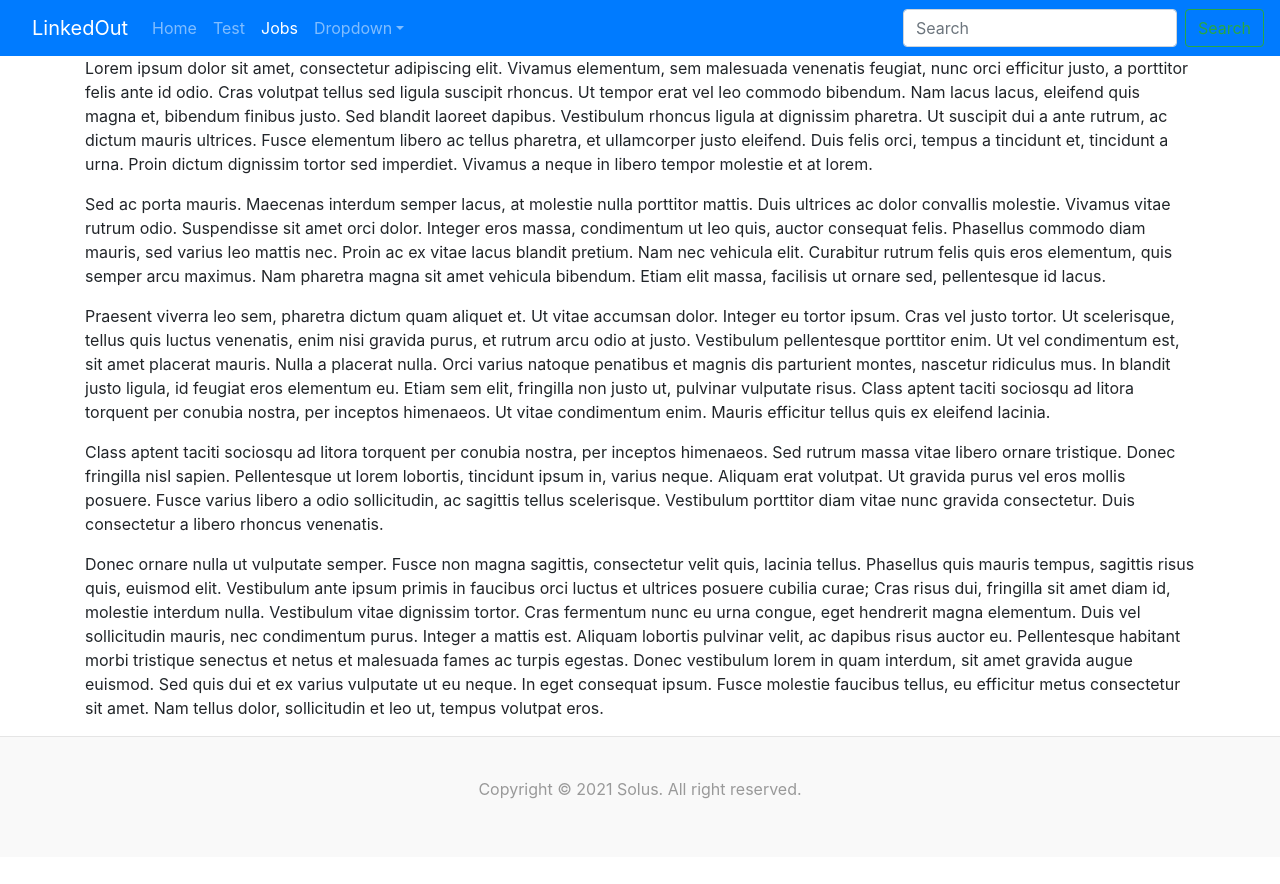
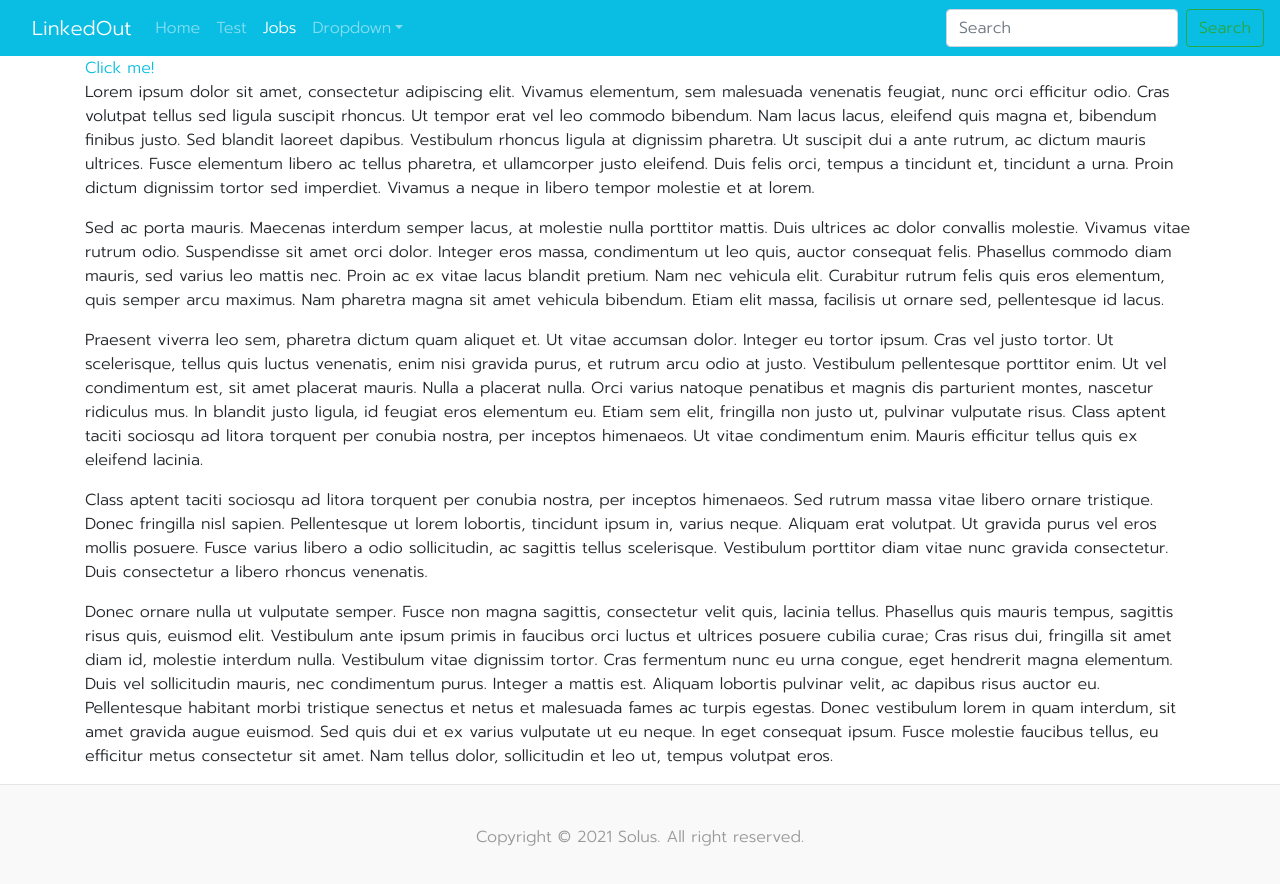
Before and after one commit to EaEarth/linked_out, a Next.js app in the folder frontend/: page /jobs in a window 1280 px wide. Shown: the top 884 px of the page. Before the commit the page ends 857 px from the top, so only its background shows below. Built offline with nearby package versions, Linux system fonts and the light colour scheme.

Commit message:
create job_detail page

```diff
--- a/frontend/package.json
+++ b/frontend/package.json
@@ -27,7 +27,7 @@
     "@fortawesome/react-fontawesome": "^0.1.14",
     "axios": "^0.21.1",
     "bootstrap": "^4.6.0",
-    "bootstrap-icons": "^1.3.0",
+    "bootstrap-icons": "^1..0",
     "dayjs": "^1.10.4",
     "next": "latest",
     "react": "^17.0.1",
--- a/frontend/pages/jobs/index.tsx
+++ b/frontend/pages/jobs/index.tsx
@@ -2,6 +2,7 @@ import Head from 'next/head';
 import React from 'react';
 import { Col, Container, Jumbotron, Row } from 'react-bootstrap';
 import DefaultLayout from '../../layouts/Default';
+import Link from 'next/link';
 
 export const Jobs = () => {
   return (
@@ -12,10 +13,11 @@ export const Jobs = () => {
       <Container>
         <Row>
           <Col>
+          <Link href="/test">Click me!</Link>
             <p>
               Lorem ipsum dolor sit amet, consectetur adipiscing elit. Vivamus
               elementum, sem malesuada venenatis feugiat, nunc orci efficitur
-              justo, a porttitor felis ante id odio. Cras volutpat tellus sed
+            odio. Cras volutpat tellus sed
               ligula suscipit rhoncus. Ut tempor erat vel leo commodo bibendum.
               Nam lacus lacus, eleifend quis magna et, bibendum finibus justo.
               Sed blandit laoreet dapibus. Vestibulum rhoncus ligula at
--- /dev/null
+++ b/frontend/pages/jobs/job_detail.module.scss
@@ -0,0 +1,8 @@
+.one {
+  background-color: white;
+  color: black;
+}
+.two {
+  background-color: black;
+  color: white;
+}
--- a/frontend/styles/_variables.scss
+++ b/frontend/styles/_variables.scss
@@ -0,0 +1,3 @@
+$font-family-sans-serif: 'Prompt', -apple-system, system-ui, BlinkMacSystemFont,
+  'Segoe UI', Roboto, 'Helvetica Neue', Arial, sans-serif;
+$primary: #09bde3;
--- a/frontend/styles/global.scss
+++ b/frontend/styles/global.scss
@@ -1,3 +1,4 @@
+@import url('https://fonts.googleapis.com/css2?family=Prompt:wght@300&display=swap');
 @import 'variables';
 @import '~bootstrap/scss/bootstrap.scss';
 @import '~bootstrap-icons/font/bootstrap-icons.css';
```
Also changed, not shown: frontend/pages/jobs/job_detail.tsx (added, +57 -0 lines).
